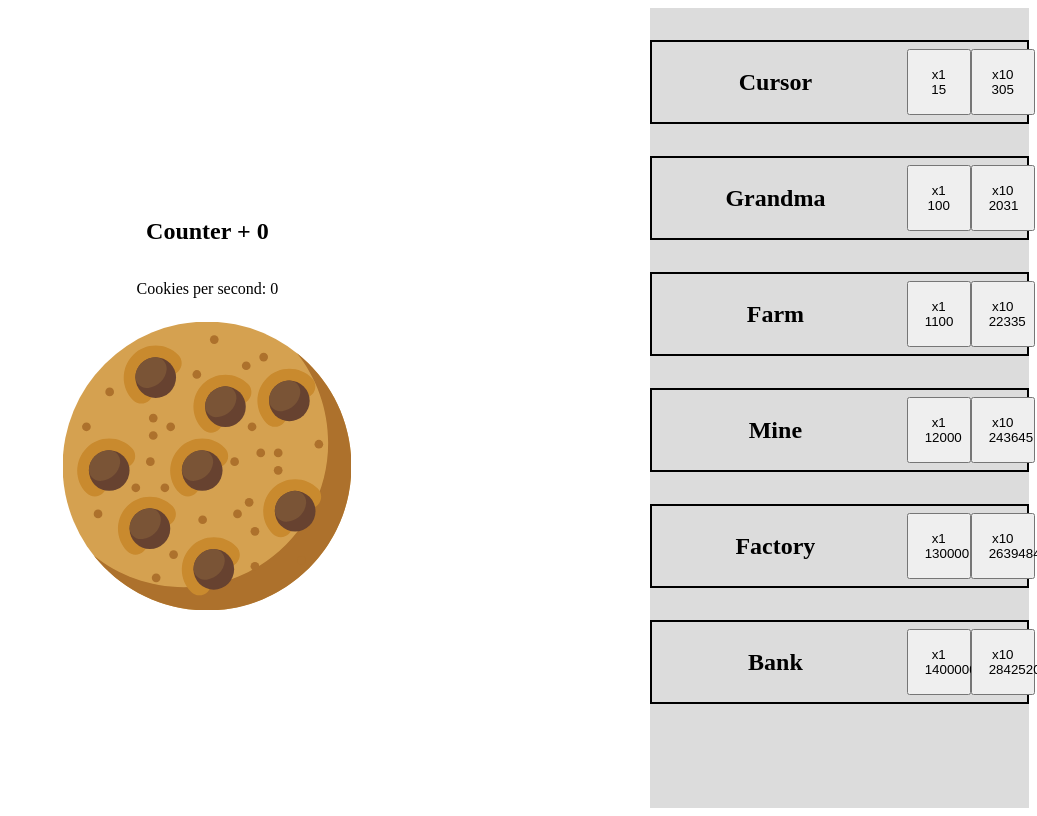
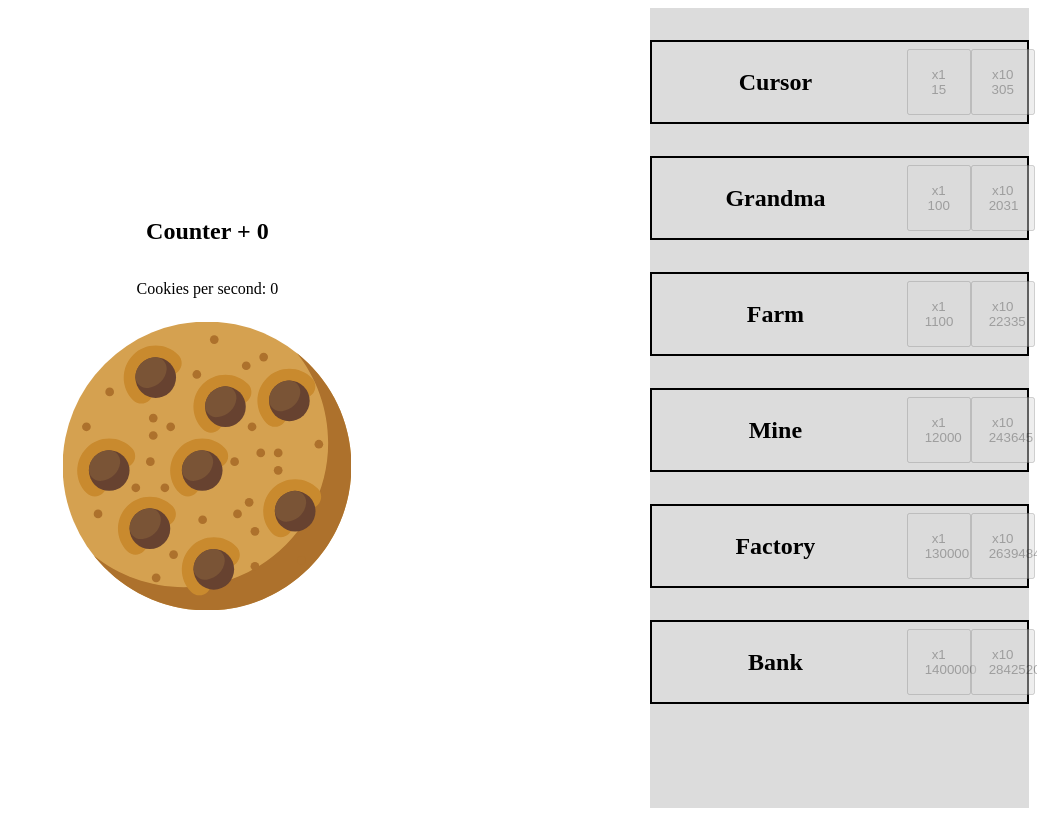
Before and after one commit to JKarwatka/cookie-tap-react, a React (Create React App) app: page / in a window 1280 px wide. Shown: the whole page, without its empty margins (243-1280 px from the left). Built offline with nearby package versions, Linux system fonts and the light colour scheme.

Commit message:
add isBuyableSelector to BuyProducerButton

```diff
--- a/src/components/BuyProducerButton/BuyProducerButton.js
+++ b/src/components/BuyProducerButton/BuyProducerButton.js
@@ -3,7 +3,10 @@ import styled from 'styled-components';
 import { connect } from 'react-redux';
 import PropTypes from 'prop-types';
 import { buyProducer, removeCookie } from '../../js/actions/actions';
-import { producerPriceSelector } from '../../js/selectors/selectors';
+import {
+  producerPriceSelector,
+  isBuyableSelector
+} from '../../js/selectors/selectors';
 
 const StyledButton = styled.button`
   width: 4rem;
@@ -11,11 +14,18 @@ const StyledButton = styled.button`
 `;
 
 function BuyProducerButton(props) {
-  const { handleClick, producer, quantityToBuy, currentProducerPrice } = {
+  const {
+    handleClick,
+    producer,
+    quantityToBuy,
+    currentProducerPrice,
+    isBuyable
+  } = {
     ...props
   };
   return (
     <StyledButton
+      disabled={!isBuyable}
       onClick={() =>
         handleClick(producer.id, quantityToBuy, currentProducerPrice)
       }
@@ -26,6 +36,7 @@ function BuyProducerButton(props) {
 }
 
 BuyProducerButton.propTypes = {
+  isBuyable: PropTypes.bool.isRequired,
   cookieCount: PropTypes.number.isRequired,
   quantityToBuy: PropTypes.number.isRequired,
   handleClick: PropTypes.func.isRequired,
@@ -51,7 +62,8 @@ const mapDispatchToProps = dispatch => {
 const mapStatetoProps = (state, props) => {
   return {
     currentProducerPrice: producerPriceSelector(state, props),
-    cookieCount: state.cookieCount
+    cookieCount: state.cookieCount,
+    isBuyable: isBuyableSelector(state, props)
   };
 };
 
--- a/src/js/selectors/selectors.js
+++ b/src/js/selectors/selectors.js
@@ -2,6 +2,8 @@ import { createSelector } from 'reselect';
 import getCurrentPriceFromProducer from '../utils';
 
 const producersSelector = state => state.producers;
+
+const cookieCountSelector = state => state.cookieCount;
 
 const producerSelector = (state, props) =>
   state.producers.find(producer => producer.id === props.producer.id);
@@ -11,15 +13,11 @@ const getQuantitySelector = (state, props) => props.quantityToBuy;
 export const cookiesPerSecondSelector = createSelector(
   producersSelector,
   producers =>
-    producers.reduce(
-      (currentCookiesPerSecond, producer) => {
-        return (
-          currentCookiesPerSecond + producer.cookiesPerSecond * producer.owned
-        );
-      },
-
-      0
-    )
+    producers.reduce((currentCookiesPerSecond, producer) => {
+      return (
+        currentCookiesPerSecond + producer.cookiesPerSecond * producer.owned
+      );
+    }, 0)
 );
 
 export const producerPriceSelector = createSelector(
@@ -27,3 +25,8 @@ export const producerPriceSelector = createSelector(
   (producer, quantityToBuy) =>
     getCurrentPriceFromProducer(producer, quantityToBuy)
 );
+
+export const isBuyableSelector = createSelector(
+  [cookieCountSelector, producerPriceSelector],
+  (cookieCount, producerPrice) => cookieCount >= producerPrice
+);
```
